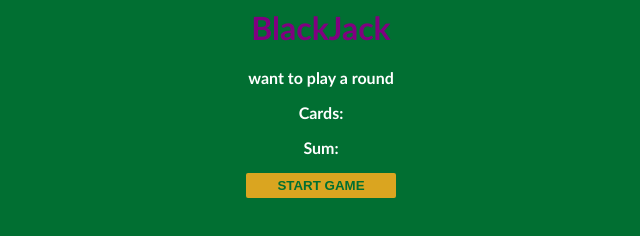
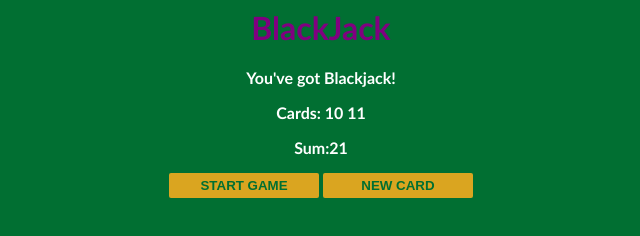
Before and after one commit to urivat/BlackJack, a website built with webpack: page index.html in a window 1280 px wide. Both pictures are taken after a click on the button "START GAME". Shown: the whole page, without its empty margins (319-959 px from the left). Built offline with nearby package versions, Linux system fonts and the light colour scheme.

Commit message:
added another button to log new cards as added.

```diff
--- a/index.css
+++ b/index.css
@@ -25,4 +25,5 @@ button {
     font-weight: bold;
     border:none;
     border-radius: 2px;
+    margin-bottom: 1em;
 }
--- a/index.html
+++ b/index.html
@@ -5,9 +5,10 @@
     <body>
         <h1>BlackJack</h1>
         <p id="message-el">want to play a round</p>
-        <p>Cards:</p>
-        <p>Sum:</p>
+        <p id="cards-el">Cards:</p>
+        <p id="sum-el">Sum:</p>
         <button onclick="startGame()">START GAME</button>
+        <button onclick="newCard()">NEW CARD</button>
         <script src="index.js"></script>
     </body>
 </html>
--- a/index.js
+++ b/index.js
@@ -4,16 +4,25 @@ let sum = firstCard + secondCard
 let hasBlackJack = false;
 let isAlive = true
 let message = ''
+let messageEl = document.getElementById('message-el')
+let sumEl = document.getElementById('sum-el')
+let cardsEl = document.querySelector('#cards-el')
 
 function startGame(){
+    cardsEl.textContent = "Cards: " + firstCard + " " + secondCard;
+
     if(sum <= 20 ){
-    message = "Do you want to draw a new card? 😊"
+    message = "Do you want to draw a new card? "
 } else if (sum === 21){
-    message = "Wohoo! You've got Blackjack! 🥳"
+    message = "You've got Blackjack! "
     hasBlackJack = true;
 }else {
-    message = "You're out of the game! 😭"
+    message = "You're out of the game! "
     isAlive = false;
 }
-console.log(message)
+messageEl.textContent = message
+sumEl.textContent += sum
 }
+function newCard() {
+    console.log('Drawing a new card from the deck!')
+}
```
Also changed, not shown: README.md (deleted).
